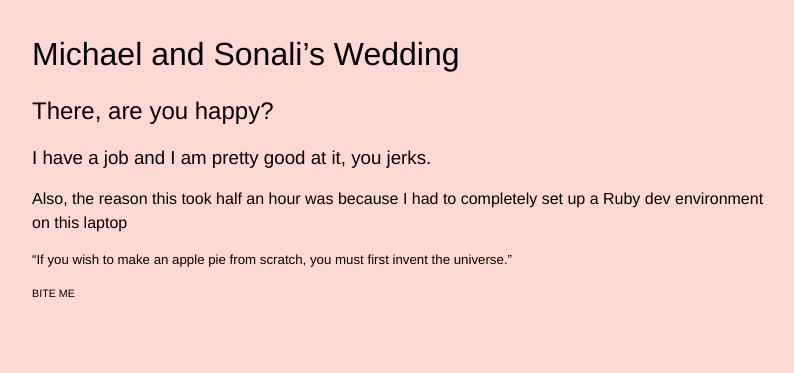
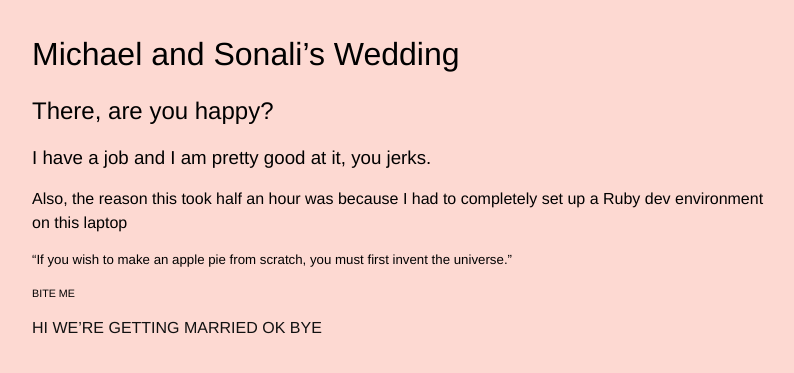
Before and after one commit to mkirlin/mkirlin.github.io, a Jekyll site: the page built from wedding.md, in a window 1280 px wide. Shown: the top 373 px of the page, without its empty margins (238-1032 px from the left). Built offline with Jekyll 4.4.1, drawn with Linux system fonts in a browser that asks for light colours.

Commit message:
Adding a line

```diff
--- a/wedding.md
+++ b/wedding.md
@@ -15,3 +15,5 @@ permalink: /wedding/
 ##### "If you wish to make an apple pie from scratch, you must first invent the universe."
 
 ###### BITE ME
+
+HI WE'RE GETTING MARRIED OK BYE
```
